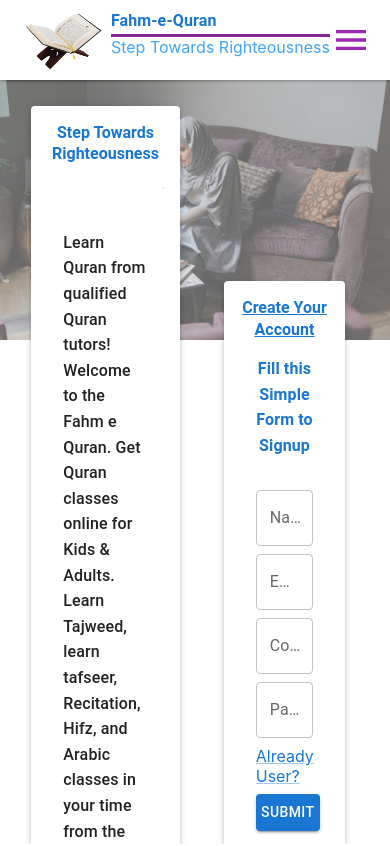
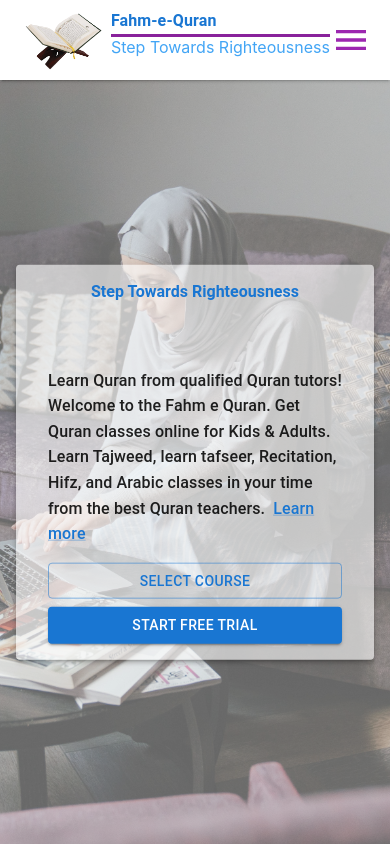
Before and after one commit to GhulamUllah/fahm-e-equran, a React (Create React App) app: page / in a window 390 px wide. Shown: the top 846 px of the page. Built offline with nearby package versions, Linux system fonts and the light colour scheme.

Commit message:
Last commit

```diff
--- a/src/App.css
+++ b/src/App.css
@@ -53,11 +53,14 @@
     height: calc(100vh - 5rem);
     width: 100%;
     overflow-y: hidden;
-    position: relative;
+
 
 }
 .HeroSection img{
     width: 100%;
+    height: 100%;
+    object-fit: cover;
+    object-position: center;
     opacity: .6;
 }
 /* Hero Section */
@@ -65,6 +68,13 @@
 
 /* Responsive Header */
 
+@media screen and (max-width: 436px) {
+.heroSectionButton{
+    display: flex !important;
+    flex-direction: column !important;
+    row-gap: 8px !important;
+}
+}
 @media screen and (max-width: 930px) {
     .MuiTypography-root{
         font-size: medium !important;
--- a/src/App.js
+++ b/src/App.js
@@ -2,6 +2,8 @@
 import Header from './Components/Header/Header';
 import {BrowserRouter,Link,Route,Routes} from 'react-router-dom'
 import HeroSection from './Components/HomePage/HeroSection';
+import About from './Components/HomePage/About';
+import Service from './Components/HomePage/Service';
 
 function App() {
   return (
@@ -11,6 +13,8 @@
       <Routes>
 
         <Route path='/' element={<HeroSection/>}/>
+        <Route path='/About' element={<About/>}/>
+        <Route path='/Services' element={<Service/>}/>
       </Routes>
 
 
--- a/src/Components/HomePage/CourseDialog.jsx
+++ /dev/null
@@ -1,33 +0,0 @@
-import { Autocomplete, Button, Dialog, DialogActions, DialogContent, DialogTitle, Divider, TextField, Typography, createTheme } from '@mui/material'
-import React from 'react'
-
-export default function CourseDialog({course,setcourse}) {
-    const theme = createTheme()
-  return (
-    <Dialog
-    open={course}
-    fullWidth
-
-
-    sx={{p:2}}
-    >
-        <DialogTitle>
-        <Typography variant='h6' sx={{fontWeight:700, color:theme.palette.primary.main,textAlign:'center'}}>Please Select Course</Typography>
-        </DialogTitle>
-        <Divider/>
-       <DialogContent sx={{height:'250px'}}>
-       <Autocomplete
-        lab
-        disablePortal
-        sx={{m:2}}
-        options={["Tajweed","Hifz e Quran", "Quran Recite", "Hadiths", "Quran Translation"]}
-        renderInput={(p)=><TextField {...p} label='Course'/>}
-        />
-       </DialogContent>
-       <DialogActions >
-        <Button variant='outlined' sx={{mr:3}} onClick={()=>setcourse(false)}>Cancel</Button>
-        <Button variant='contained'>Submit</Button>
-       </DialogActions>
-    </Dialog>
-  )
-}
--- a/src/Components/HomePage/Footer.jsx
+++ b/src/Components/HomePage/Footer.jsx
@@ -69,7 +69,7 @@
         </Box>
 
        </Box>
-       <Typography variant='h6' sx={{color:'rgba(255,255,255,.5)',textAlign:'center'}}>Copyright ©2023 All rights reserved | This Web is made with <Link href='https://fahm-e-equranvercel.app'>Fahm-e-quran</Link></Typography>
+       <Typography variant='h6' sx={{color:'rgba(255,255,255,.5)',textAlign:'center'}}>Copyright ©2023 All rights reserved | This Web is made with <Link href='https://fahm-e-equran.vercel.app'>Fahm-e-quran</Link></Typography>
     </Paper>
   )
 }
--- a/src/Components/HomePage/HeroDialog.jsx
+++ b/src/Components/HomePage/HeroDialog.jsx
@@ -9,7 +9,7 @@
         <Paper elevation={3} sx={{display:'flex', flexDirection:'column',alignItems:'center',p:4,rowGap:2}}>
                 <Typography variant='h5' sx={{color:theme.palette.primary.dark}}>Select Your Prefered Course</Typography>
                 <Box sx={{width:'80%'}}>
-                <Button variant='contained' sx={{display:'block',width:'100%',mb:2}}>Quran Recite</Button>
+                <Button variant='contained' sx={{display:'block',width:'100%',mb:2}}>Quran Recitation</Button>
                 <Button variant='contained' sx={{display:'block',width:'100%',mb:2}}>Quran Tajweed</Button>
                 <Button variant='contained' sx={{display:'block',width:'100%',mb:2}}>Quran Translation</Button>
                 <Button variant='contained' sx={{display:'block',width:'100%',mb:2}}>Hifz e Quran</Button>
--- a/src/Components/HomePage/HeroSection.jsx
+++ b/src/Components/HomePage/HeroSection.jsx
@@ -1,17 +1,18 @@
 import React, { useState } from 'react'
 import heroimage from '../../herobackground.jpg'
-import { Box, Button, FormControl, Link, Paper, TextField, Typography, createTheme } from '@mui/material'
+import { Box, Button, Link, Paper, TextField, Typography, createTheme } from '@mui/material'
 import HeroDialog from './HeroDialog'
-import CourseDialog from './CourseDialog'
 import TutingSection from './TutingSection'
 import Guide from './Guide'
 import Service from './Service'
 import About from './About'
 import Footer from './Footer'
+import Signup from './Signup'
 
 export default function HeroSection() {
     const [open,setopen] = useState(false)
     const [course,setcourse] = useState(false)
+    const [isSignup,setisSignup] = useState(false)
     const theme = createTheme()
   return (
     <>
@@ -20,12 +21,13 @@
             open && <HeroDialog open={open} setopen={setopen}/>
 
         }
+
         {
-            course && <CourseDialog course={course} setcourse={setcourse}/>
+            isSignup && <Signup isSignup={isSignup} setisSignup={setisSignup} course={course} setcourse={setcourse}/>
         }
         <img src={heroimage} alt='none'/>
-        <Box sx={{width:'100%',height:'100%',position:'absolute',top:'10px',zIndex:2,display:'grid',gridTemplateColumns:'50% 50%',p:2,boxSizing:'border-box',alignItems:'center'}}>
-            <Paper elevation={3} sx={{width:'65%', justifySelf:'center',p:2}}>
+        <Box sx={{width:'100%',height:'100%',p:2,boxSizing:'border-box'}}>
+            <Paper elevation={3} sx={{maxWidth:'450px',mr:2, justifySelf:'center',p:2,position:'absolute',top:'50%',transform:'translateY(-50%)',bgcolor:'rgba(255,255,255,.6)'}}>
                 <Typography variant='h5' sx={{cursor:'default',fontWeight:600,color:theme.palette.primary.main,textAlign:'center',mb:2}}>Step Towards Righteousness</Typography>
                 <Typography variant='h6' sx={{cursor:'default',fontWeight:600,color:theme.palette.primary.main}}><marquee>Welcome to Fahm e Quran - Your Gateway to Quranic Understanding!</marquee></Typography>
                 <Box sx={{p:2,boxSizing:'border-box'}}>
@@ -34,47 +36,11 @@
                 <Link href='#' sx={{ml:1}}>Learn more</Link>
                 </Typography>
                 </Box>
-                <Box sx={{display:'flex',justifyContent:'space-between',pl:2,pr:2}}>
+                <Box className='heroSectionButton' sx={{display:'flex',justifyContent:'space-between',pl:2,pr:2}}>
                     <Button variant='outlined' onClick={()=>setopen(true)}>Select Course</Button>
-                    <Button variant='contained'>Start Free Trial</Button>
+                    <Button variant='contained' onClick={()=>setisSignup(!isSignup)}>Start Free Trial</Button>
 
                 </Box>
-            </Paper>
-            <Paper elevation={3} sx={{width:'50%', justifySelf:'center',p:2}}>
-            <Typography variant='h5' sx={{cursor:'default',fontWeight:600,color:theme.palette.primary.main,textAlign:'center',mb:2,textDecoration:'underline'}}>Create Your Account</Typography>
-            <Typography variant='h6' sx={{cursor:'default',fontWeight:600,color:theme.palette.primary.main,textAlign:'center',mb:2}}>Fill this Simple Form to Signup</Typography>
-            <FormControl sx={{width:'100%',p:2,boxSizing:'border-box',display:'flex',flexDirection:'column',rowGap:1}}>
-                <TextField
-                required
-                id="outlined-required"
-                label="Name"
-                placeholder='Your Good name'
-                 />
-                <TextField
-                required
-                id="outlined-required"
-                label="Email"
-                placeholder='Your Email'
-                 />
-                <TextField
-                required
-                id="outlined-required"
-                label="Confirm"
-                placeholder='Confirm Email'
-                 />
-                <TextField
-                required
-                id="outlined-required"
-                label="Password"
-                placeholder='Password'
-                 />
-                 <Box>
-                    <Link href='#'>Already User?</Link>
-                 </Box>
-                <Button variant='contained' onClick={()=>setcourse(true)}>Submit</Button>
-            </FormControl>
-
-
             </Paper>
 
         </Box>
--- /dev/null
+++ b/src/Components/HomePage/Login.jsx
@@ -0,0 +1,48 @@
+import {  Box, Button, Dialog, DialogActions, DialogContent, DialogTitle, FormControl, TextField, Typography, createTheme } from '@mui/material'
+import React from 'react'
+import { ArrowForward } from '@mui/icons-material'
+import { Link } from 'react-router-dom'
+
+export default function Login({ isLogin, setisLogin ,setisSignup}) {
+    const theme = createTheme()
+    return (
+        <Dialog open={isLogin} fullWidth>
+            <DialogTitle>
+
+                <Typography variant='h5' sx={{ cursor: 'default', fontWeight: 600, color: theme.palette.primary.main, textAlign: 'center', mb: 2, textDecoration: 'underline' }}>Welcome Back</Typography>
+
+            </DialogTitle>
+            <DialogContent>
+                <Typography variant='h6' sx={{ cursor: 'default', fontWeight: 600, color: theme.palette.primary.main, textAlign: 'center', mb: 2 }}>Enter Credientials to Login</Typography>
+                <FormControl sx={{ width: '100%', p: 2, boxSizing: 'border-box', display: 'flex', flexDirection: 'column', rowGap: 1 }}>
+
+                    <TextField
+                        required
+                        id="outlined-required"
+                        label="Email"
+                        placeholder='Your Email'
+                    />
+
+                    <TextField
+                        required
+                        id="outlined-required"
+                        label="Password"
+                        placeholder='Password'
+                    />
+
+                    <Box>
+                        <Link onClick={()=>setisLogin(false)}>Not a User?</Link>
+                    </Box>
+                </FormControl>
+
+
+
+
+            </DialogContent>
+            <DialogActions>
+                <Button variant='outlined' onClick={() => setisLogin(false)}>Cancel</Button>
+                <Button variant='contained' endIcon={<ArrowForward />} onClick={() => setisLogin(false)}>Login</Button>
+            </DialogActions>
+        </Dialog>
+    )
+}
--- /dev/null
+++ b/src/Components/HomePage/Signup.jsx
@@ -0,0 +1,72 @@
+import { Autocomplete, Box, Button, Dialog, DialogActions, DialogContent, DialogTitle, FormControl, TextField, Typography, createTheme } from '@mui/material'
+import React, { useState } from 'react'
+import {  ArrowForward } from '@mui/icons-material'
+import { Link } from 'react-router-dom'
+import Login from './Login'
+
+export default function Signup({ isSignup, setisSignup }) {
+    const theme = createTheme()
+    const [isLogin,setisLogin] = useState(false)
+    return (
+<>
+{
+    isLogin && <Login isLogin={isLogin} setisLogin={setisLogin} setisSignup={setisSignup} />
+}
+        <Dialog open={isSignup} fullWidth>
+
+            <DialogTitle>
+            <Typography variant='h5' sx={{ cursor: 'default', fontWeight: 600, color: theme.palette.primary.main, textAlign: 'center', mb: 2, textDecoration: 'underline' }}>Create Your Account</Typography>
+
+
+            </DialogTitle>
+            <DialogContent>
+                <Typography variant='h6' sx={{ cursor: 'default', fontWeight: 600, color: theme.palette.primary.main, textAlign: 'center', mb: 2 }}>Fill this Simple Form to Signup</Typography>
+                <FormControl sx={{ width: '100%', p: 2, boxSizing: 'border-box', display: 'flex', flexDirection: 'column', rowGap: 1 }}>
+                    <TextField
+                        required
+                        id="outlined-required"
+                        label="Name"
+                        placeholder='Your Good name'
+                    />
+                    <TextField
+                        required
+                        id="outlined-required"
+                        label="Email"
+                        placeholder='Your Email'
+                    />
+                    <TextField
+                        required
+                        id="outlined-required"
+                        label="Confirm"
+                        placeholder='Confirm Email'
+                    />
+                    <TextField
+                        required
+                        id="outlined-required"
+                        label="Password"
+                        placeholder='Password'
+                    />
+                    <Autocomplete
+                        lab
+                        disablePortal
+
+                        options={["Tajweed", "Hifz e Quran", "Quran Recite", "Hadiths", "Quran Translation"]}
+                        renderInput={(p) => <TextField {...p} label='Course' />}
+                    />
+                    <Box>
+                        <Link onClick={()=>setisLogin(true)}>Already User?</Link>
+                    </Box>
+                </FormControl>
+
+
+
+
+            </DialogContent>
+            <DialogActions>
+                <Button variant='outlined' onClick={() => setisSignup(false)}>Cancel</Button>
+                <Button variant='contained' endIcon={<ArrowForward />} onClick={() => setisSignup(false)}>Signup</Button>
+            </DialogActions>
+        </Dialog>
+        </>
+    )
+}
```
Also changed, not shown: src/Components/Header/Header.jsx (+7 -5 lines).
